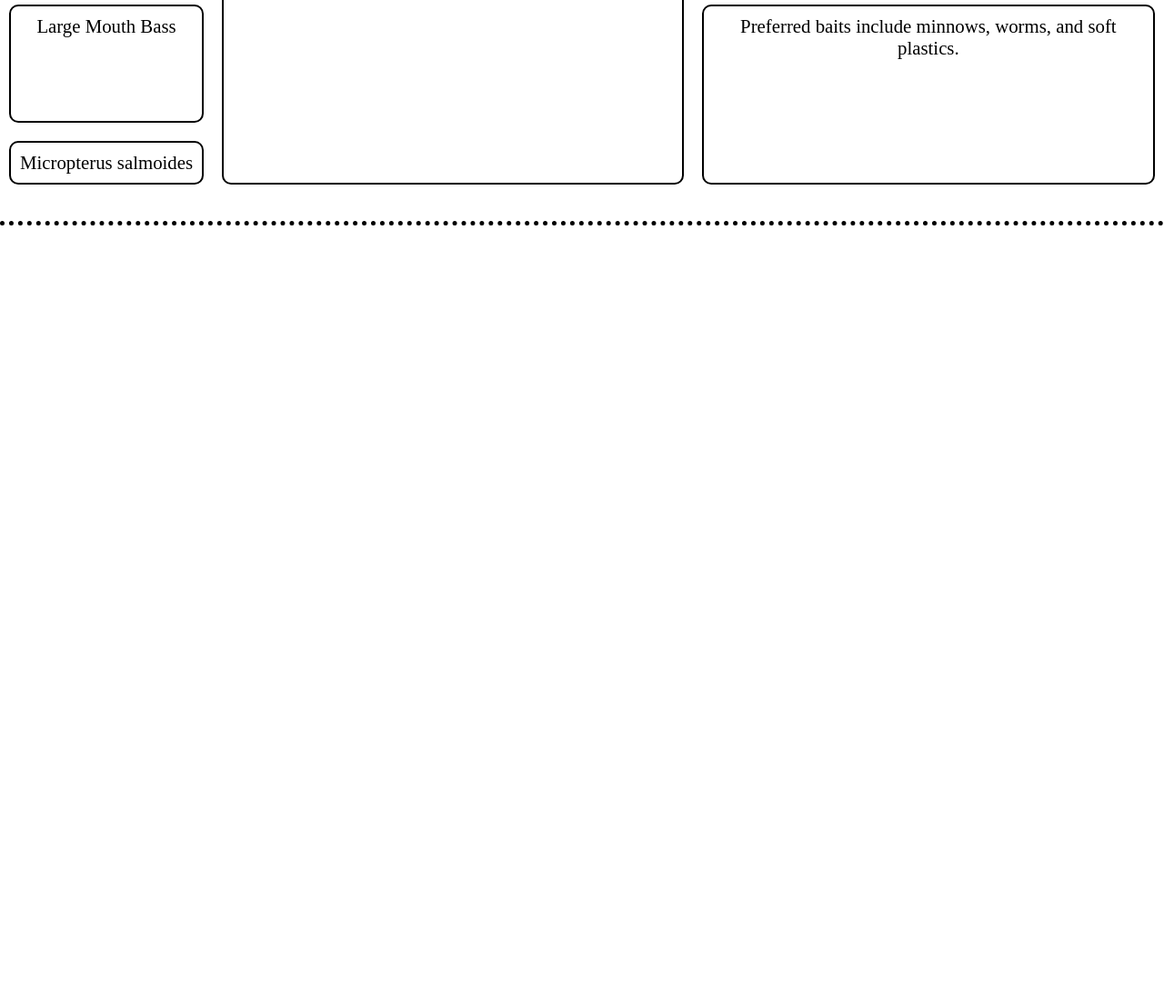
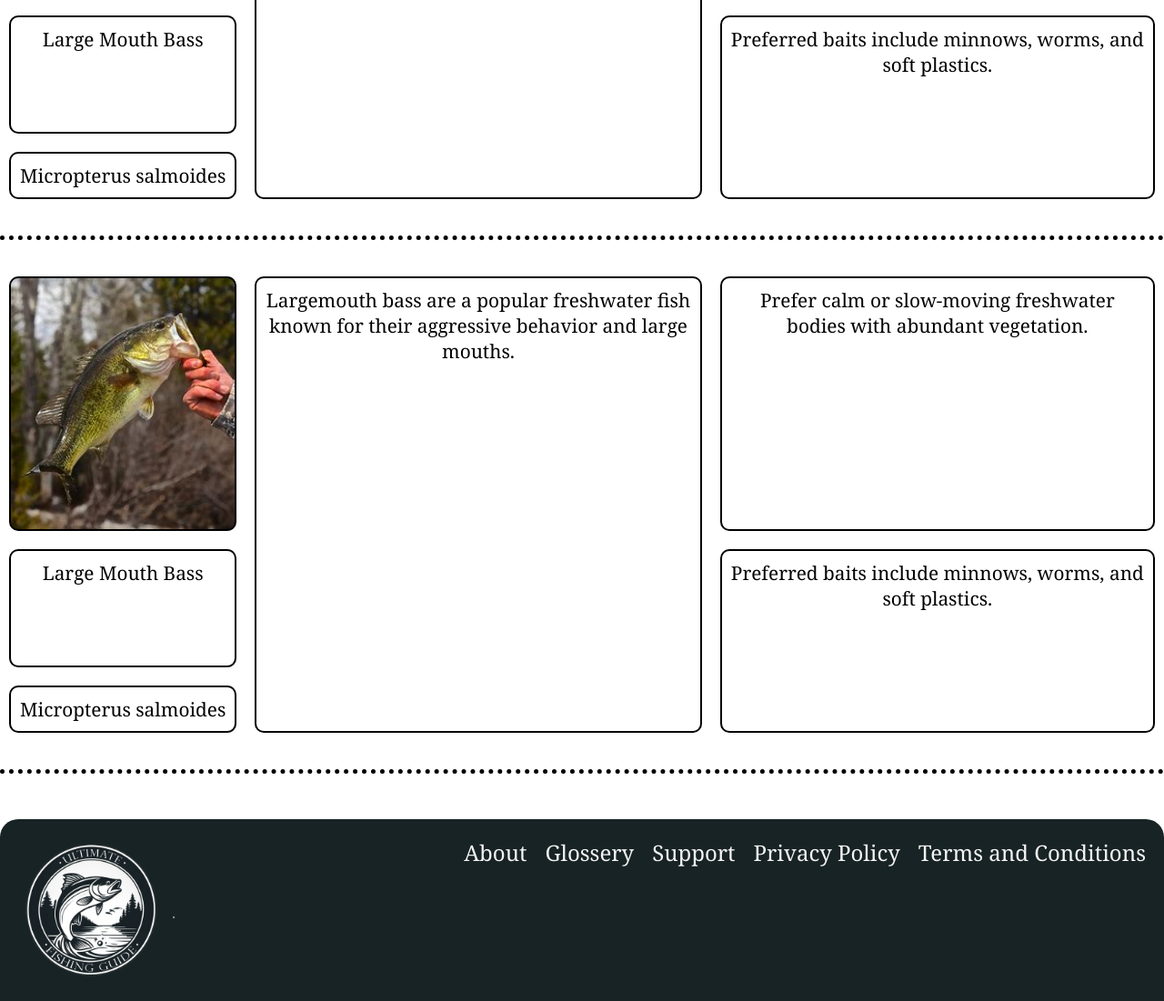
Before and after one commit to kbaxley/Phish-Phood, a plain HTML site: page glossery.html in a window 1280 px wide. Shown: the part 1049-2150 px from the top of the page at 91% size. Before the commit the page ends 1297 px from the top, so only its background shows below. Drawn offline with Linux system fonts and the light colour scheme.

Commit message:
Normal Changes

```diff
--- a/glossery.html
+++ b/glossery.html
@@ -8,7 +8,7 @@
 </head>
 <body>
     <nav class="navContainer">
-        <h1 class="title">Ultimate Fishing Guide for Lake Virginia</h1>
+        <h1 class="title">Ultimate Fishing Guide</h1>
         <ul class="nav">
             <li><a href=index.html>Home</a></li>
             <li><a href=about.html>About</a></li>
@@ -35,6 +35,28 @@
         <div class="preferredCondition">Prefer calm or slow-moving freshwater bodies with abundant vegetation.</div>
         <div class="preferredBait">Preferred baits include minnows, worms, and soft plastics.</div>
     </div>
+    <div class="gridLayout3">
+        <div class="fishPicture"></div>
+        <div class="fishName">Large Mouth Bass</div>
+        <div class="species">Micropterus salmoides</div>
+        <div class="fishDescription">Largemouth bass are a popular freshwater fish known for their
+            aggressive behavior and large mouths.
+        </div>
+        <div class="preferredCondition">Prefer calm or slow-moving freshwater bodies with abundant vegetation.</div>
+        <div class="preferredBait">Preferred baits include minnows, worms, and soft plastics.</div>
+    </div>
 
+    <footer>
+        <div class="footerContainer">
+            <img class="logo" src="images/PhisshhhhLogo.png" alt="Ultimate Fishing Guide Logo">
+            <ul class="footerList">
+                <li><a href=about.html>About</a></li>
+                <li><a href=glossery.html>Glossery</a></li>
+                <li><a href=support.html>Support</a></li>
+                <li>Privacy Policy</li>
+                <li>Terms and Conditions</li>
+            </ul>
+        </div>
+    </footer>
 </body>
 </html>
--- a/styles.css
+++ b/styles.css
@@ -1,4 +1,5 @@
 * {
+    font-family: Georgia, 'Times New Roman', Times, serif;
     margin: 0;
     box-sizing: border-box;
     padding: 0;
@@ -6,7 +7,7 @@
 
 .navContainer {
     background-color: #182325;
-    color: lightblue;
+    color: whitesmoke;
     display: flex;
     justify-content: space-between;
     align-items: center;
@@ -32,7 +33,7 @@
 }
 
 .nav a {
-    color: lightblue;
+    color: whitesmoke;
     text-decoration: none;
     font-size: 2rem;
 }
@@ -58,40 +59,43 @@
 }
 
 #weather {
-    margin-left: 20px;
-    flex-wrap: nowrap;
-    font-size: 2rem;
-    border: 2px solid black;
+    font-size: 1.4rem;
+    padding: 20px;
+    border: 2px solid #444;
     border-radius: 10px;
     background-color: #182325;
-    height: 500px;
-    color: lightblue;
+    color: whitesmoke;
+    margin-left: 80px;
 }
+
 
 #weather > p {
     padding-left: 20px;
 }
 
 .footerContainer {
+    background-color: #182325;
+    color: whitesmoke;
     display: flex;
-    border: 0px solid black;
-    border-radius: 20px 20px 0px 0px;
-    margin: 100px 0 0 0;
-    background-color: black;
+    justify-content: space-between;
+    border-radius: 20px 20px 0 0;
+    margin-top: 50px;
 }
 
 .footerList {
     display: flex;
+    font-size: 1.5rem;
+    padding-top: 20px;
+    padding-right: 20px;
     gap: 20px;
 }
 .footerList > li{
-    color: lightBlue;
+    color: whitesmoke;
     list-style-type: none;
 }
 
 .footerList > li a{
-    color: lightBlue;
-
+    color: whitesmoke;
     text-decoration: none;
 }
 .block {
@@ -131,7 +135,7 @@
     grid-area: bait;
 }
 
-.gridLayout1, .gridLayout2{
+.gridLayout1, .gridLayout2, .gridLayout3{
     border-bottom: 5px dotted black;
     padding: 30px 0 30px 0;
     display: grid;
@@ -144,7 +148,7 @@
     "species description bait";
 }
 
-.gridLayout1 > div, .gridLayout2 > div {
+.gridLayout1 > div, .gridLayout2 > div, .gridLayout3 > div {
     margin: 10px;
     border: 2px solid black;
     border-radius: 10px;
```
Also changed, not shown: about.html (+12 -0 lines), support.html (+13 -1 lines).
